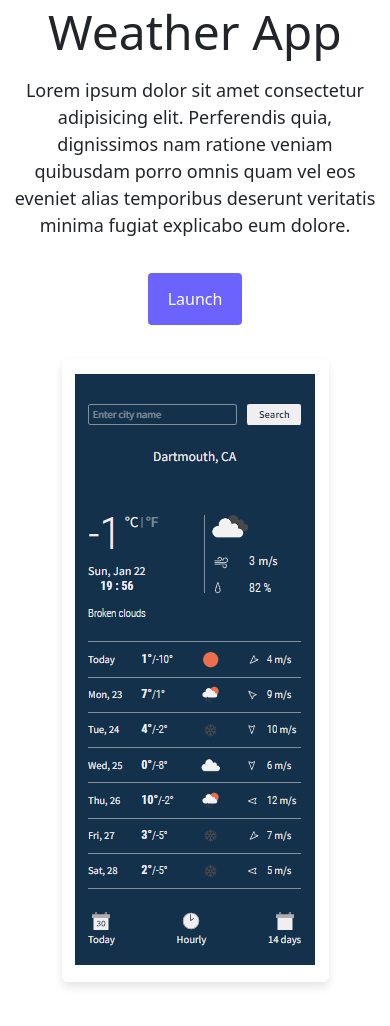
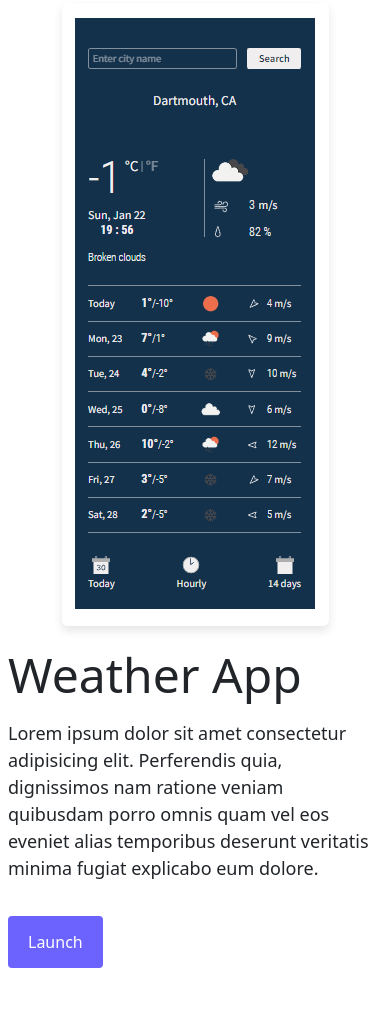
Before and after one commit to iutruf/portfolio, a plain HTML site: page index.html in a window 390 px wide. Shown: the part 1643-2669 px from the top of the page. Drawn offline with nearby package versions, Linux system fonts and the light colour scheme.

Commit message:
added  resposive

```diff
--- a/index.html
+++ b/index.html
@@ -40,7 +40,7 @@
     </div>
     <div class="container mt-5">
       <div class="row">
-        <div class="col-md">
+        <div class="col-md col-img">
           <img
             src="images/patron.png"
             alt="Postage Stamp Project"
@@ -63,6 +63,13 @@
         </div>
       </div>
       <div class="row mt-5">
+        <div class="col-md d-block d-md-none text-center">
+          <img
+            src="images/weather.png"
+            alt="Weather Project"
+            class="img-fluid rounded"
+          />
+        </div>
         <div class="col-md">
           <h2 class="mb-3">Weather App</h2>
           <p>
@@ -75,7 +82,7 @@
             <a href="#" class="primary-link" title="Weather Project">Launch</a>
           </div>
         </div>
-        <div class="col-md">
+        <div class="col-md d-none d-md-block">
           <img
             src="images/weather.png"
             alt="Weather Project"
--- a/style.css
+++ b/style.css
@@ -115,8 +115,11 @@ p {
   display: flex;
   flex-wrap: wrap;
 }
-@media (max-width: 768px) {
-  .col-md {
-    text-align: center;
+@media (max-width: 767.99px) {
+  .col-img {
+    text-align: center !important;
+  }
+  .container {
+    margin: 0 auto;
   }
 }
```
